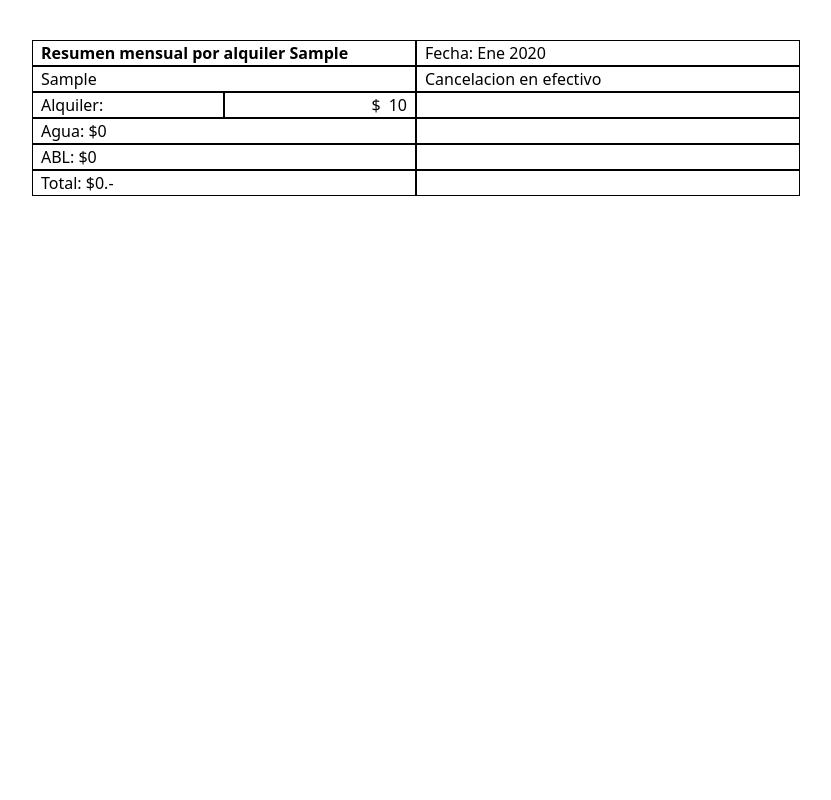
After one commit to NicoRepa/GestionateAlquiler, a Django app: page /alquiler/imprimir_alquileres/ in a window 1280 px wide. The commit adds this page. Shown: the whole page, without its empty margins (224-1055 px from the left). Run offline with Django 5.2, Linux system fonts and the light colour scheme; tables that the repository leaves empty hold one stand-in row (values such as "Sample post"); some web fonts are replaced.

Commit message:
mejoras en los formularios y creacion de 'imprimir_alquiler.html'

```diff
--- a/apps/alquiler/models.py
+++ b/apps/alquiler/models.py
@@ -8,7 +8,7 @@ class Alquiler(models.Model):
     Fecha_contrato = models.DateField()
     Precio_mensual = models.IntegerField()
     Meses_actualizacion_IPC = models.IntegerField()
-    Porcentaje_actualizacion = models.DecimalField(max_digits=4, decimal_places=2)
+    Porcentaje_actualizacion = models.DecimalField(max_digits=4, decimal_places=2, blank=True, null=True, default=0)
 
 class Dueno(models.Model):
     Nombre = models.CharField()
--- a/apps/alquiler/templates/formularioalquiler.html
+++ b/apps/alquiler/templates/formularioalquiler.html
@@ -34,10 +34,7 @@
                                     <label for="id_Meses_actualizacion_IPC" class="w-full">Meses actualizacion IPC:</label>
                                     <input type="number" name="Meses_actualizacion_IPC" required id="id_Meses_actualizacion_IPC" class="border-red-300 border-2 w-full outline-none">
                                 </div>
-                                <div class="flex flex-wrap m-1">
-                                    <label for="id_Porcentaje_actualizacion" class="w-full">Porcentaje de actualizacion</label>
-                                    <input type="number" step="any" name="Porcentaje_actualizacion" required id="id_Porcentaje_actualizacion" class="border-red-300 border-2 w-full outline-none">
-                                </div>
+
                                 <div class="flex justify-end mt-4 mb-4">
                                     <button type="submit" class="glass-blue p-2 rounded-lg hover:cursor-pointer">Crear</button>
                                 </div>
--- a/apps/alquiler/templates/formularioeditaralquiler.html
+++ b/apps/alquiler/templates/formularioeditaralquiler.html
@@ -35,7 +35,7 @@
                                 </div>
                                 <div class="flex flex-wrap m-1">
                                     <label for="id_Porcentaje_actualizacion" class="w-full">Porcentaje de actualizacion</label>
-                                    <input type="number" step="any" name="Porcentaje_actualizacion" required id="id_Porcentaje_actualizacion" class="border-red-300 border-2 w-full outline-none" value="">
+                                    <input type="number" step="any" name="Porcentaje_actualizacion" id="id_Porcentaje_actualizacion" class="border-red-300 border-2 w-full outline-none" value="{{alquiler.Porcentaje_actualizacion}}" disabled>
                                 </div>
                                 <div class="flex justify-end mt-4 mb-4">
                                     <button type="submit" class="glass-blue p-2 rounded-lg hover:cursor-pointer" title="Guardar cambios">Guardar</button>
--- /dev/null
+++ b/apps/alquiler/templates/imprimir_alquiler.html
@@ -0,0 +1,49 @@
+{% load static %}
+<!DOCTYPE html>
+<html lang="en">
+<head>
+    <meta charset="UTF-8">
+    <meta name="viewport" content="width=device-width, initial-scale=1.0">
+    <link href="../static/output.css" rel="stylesheet">
+    <link rel="stylesheet" href="../../../static/styles/styles.css">
+    <title>Mis alquileres | Imprimir</title>
+    <link rel="shortcut icon" href="../../../static/icon.ico" type="image/x-icon">
+    <link rel="stylesheet" href="https://cdn.jsdelivr.net/npm/bootstrap-icons@1.13.1/font/bootstrap-icons.min.css">
+</head>
+<body class="bg-white flex flex-col min-h-screen">
+    <main class="flex-grow">
+        <div class="xl:ml-64 xl:mr-64 lg:ml-16 lg:mr-16 mt-10 flex flex-col">
+            {% for alquiler in alquileres %}
+            <div class="flex">
+                <div class="w-[50%] border border-black font-bold pl-2"><span class=" mr-2">Resumen mensual por alquiler {{ alquiler.Direccion_Propiedad }}</span></div>
+                <div class="w-[50%] border border-black font-medium"><span class="ml-2 mr-2">Fecha: {{ alquiler.Fecha_contrato|date:'M Y' }}</span></div>
+            </div>
+            <div class="flex">
+                <div class="w-[50%] border border-black font-medium"><span class="ml-2 mr-2">{{ alquiler.Inquilino }}</span></div>
+                <div class="w-[50%] border border-black font-medium"><span class="ml-2 mr-2">Cancelacion en efectivo</span></div>
+            </div>
+            <div class="flex">
+                <div class="w-[25%] border border-black font-medium"><span class="ml-2 mr-2">Alquiler:</span></div>
+                <div class="w-[25%] border border-black flex justify-end font-medium"><span class="ml-2 mr-2">$</span><span class=" mr-2">{{ alquiler.Precio_mensual }}</span></div>
+                <div class="w-[50%] border border-black"></div>
+            </div>
+            <div class="flex">
+                <div class="w-[50%] border border-black font-medium"><span class="ml-2 mr-2">Agua: $0</span></div>
+                <div class="w-[50%] border border-black"></div>
+            </div>
+            <div class="flex">
+                <div class="w-[50%] border border-black font-medium"><span class="ml-2 mr-2">ABL: $0</span></div>
+                <div class="w-[50%] border border-black"></div>
+            </div>
+            <div class="flex">
+                <div class="w-[50%] border border-black font-medium"><span class="ml-2 mr-2">Total: $0.-</span></div>
+                <div class="w-[50%] border border-black"></div>
+            </div>
+            <br>
+            {% endfor %}
+        </div>
+    </main>
+
+<script src="/static/mis_alquileres.js"></script>
+</body>
+</html>
--- a/apps/alquiler/templates/mis_alquileres.html
+++ b/apps/alquiler/templates/mis_alquileres.html
@@ -48,4 +48,5 @@
 
 
 <script src="/static/mis_alquileres.js"></script>
+<div class="-z-20 bg-base absolute inset-0 mt-60"></div>
 {% endblock %}
--- a/apps/alquiler/urls.py
+++ b/apps/alquiler/urls.py
@@ -1,5 +1,5 @@
 from django.urls import path
-from apps.alquiler.views import AlquilerView, CrearAlquilerView, CrearDuenoView, EditarAlquilerView, EliminarAlquilerView
+from apps.alquiler.views import AlquilerView, CrearAlquilerView, CrearDuenoView, EditarAlquilerView, EliminarAlquilerView, ImprimirAlquilerView
 from django.conf.urls.static import static
 from django.conf import settings
 from . import views
@@ -9,5 +9,6 @@ urlpatterns=[
     path("crearalquiler/",CrearAlquilerView.as_view(), name="crear_alquiler"),
     path("creardueno/",CrearDuenoView.as_view(), name="crear_dueno"),
     path("editaralquiler/<int:pk>",EditarAlquilerView.as_view(), name="editar_alquiler"),
-    path("eliminaralquiler/<int:pk>",EliminarAlquilerView.as_view(), name="eliminar_alquiler")
+    path("eliminaralquiler/<int:pk>",EliminarAlquilerView.as_view(), name="eliminar_alquiler"),
+    path("imprimir_alquileres/",ImprimirAlquilerView.as_view(), name="imprimir_alquileres")
 ]+ static(settings.MEDIA_URL, document_root=settings.MEDIA_ROOT)
--- a/apps/alquiler/views.py
+++ b/apps/alquiler/views.py
@@ -67,3 +67,13 @@ class EliminarAlquilerView(DeleteView):
     def post(self, request, *args, **kwargs):
         messages.success(request, "La propiedad ha sido eliminada exitosamente.")
         return super().delete(request, *args, **kwargs)
+
+class ImprimirAlquilerView(ListView):
+    model = Alquiler
+    template_name = "imprimir_alquiler.html"
+    context_object_name = 'alquileres'
+    def get_context_data(self, **kwargs):
+        context = super().get_context_data(**kwargs)
+        # Pasa una instancia vacía del formulario para renderizarla
+        context['form'] = CrearAlquilerForm()
+        return context
--- a/gestionatealquiler/settings.py
+++ b/gestionatealquiler/settings.py
@@ -106,7 +106,7 @@ AUTH_PASSWORD_VALIDATORS = [
 # Internationalization
 # https://docs.djangoproject.com/en/5.2/topics/i18n/
 
-LANGUAGE_CODE = 'en'
+LANGUAGE_CODE = 'es'
 
 TIME_ZONE = 'America/Argentina/Buenos_Aires'
 
--- a/static/output.css
+++ b/static/output.css
@@ -13,6 +13,7 @@
     --color-red-600: oklch(57.7% 0.245 27.325);
     --color-gray-100: oklch(96.7% 0.003 264.542);
     --color-gray-300: oklch(87.2% 0.01 258.338);
+    --color-black: #000;
     --color-white: #fff;
     --spacing: 0.25rem;
     --container-xs: 20rem;
@@ -27,6 +28,7 @@
     --text-5xl--line-height: 1;
     --font-weight-medium: 500;
     --font-weight-bold: 700;
+    --font-weight-black: 900;
     --radius-sm: 0.25rem;
     --radius-lg: 0.5rem;
     --radius-2xl: 1rem;
@@ -237,11 +245,20 @@
   .mr-2 {
     margin-right: calc(var(--spacing) * 2);
   }
+  .mb-2 {
+    margin-bottom: calc(var(--spacing) * 2);
+  }
+  .mb-3 {
+    margin-bottom: calc(var(--spacing) * 3);
+  }
   .mb-3\.5 {
     margin-bottom: calc(var(--spacing) * 3.5);
   }
   .mb-4 {
     margin-bottom: calc(var(--spacing) * 4);
+  }
+  .ml-2 {
+    margin-left: calc(var(--spacing) * 2);
   }
   .block {
     display: block;
@@ -273,6 +293,18 @@
   .w-5 {
     width: calc(var(--spacing) * 5);
   }
+  .w-\[20\%\] {
+    width: 20%;
+  }
+  .w-\[25\%\] {
+    width: 25%;
+  }
+  .w-\[30\%\] {
+    width: 30%;
+  }
+  .w-\[50\%\] {
+    width: 50%;
+  }
   .w-full {
     width: 100%;
   }
@@ -335,6 +384,10 @@
   .rounded-sm {
     border-radius: var(--radius-sm);
   }
+  .border {
+    border-style: var(--tw-border-style);
+    border-width: 1px;
+  }
   .border-2 {
     border-style: var(--tw-border-style);
     border-width: 2px;
@@ -342,6 +395,9 @@
   .border-t {
     border-top-style: var(--tw-border-style);
     border-top-width: 1px;
+  }
+  .border-black {
+    border-color: var(--color-black);
   }
   .border-gray-100 {
     border-color: var(--color-gray-100);
@@ -391,8 +450,14 @@
   .pt-14 {
     padding-top: calc(var(--spacing) * 14);
   }
+  .pr-2 {
+    padding-right: calc(var(--spacing) * 2);
+  }
   .pb-10 {
     padding-bottom: calc(var(--spacing) * 10);
+  }
+  .pl-2 {
+    padding-left: calc(var(--spacing) * 2);
   }
   .font-TikTok-sans {
     font-family: var(--font-TikTok-sans);
@@ -557,6 +633,11 @@
   inherits: false;
   initial-value: 0 0 #0000;
 }
+@property --tw-outline-style {
+  syntax: "*";
+  inherits: false;
+  initial-value: solid;
+}
 @layer properties {
   @supports ((-webkit-hyphens: none) and (not (margin-trim: inline))) or ((-moz-orient: inline) and (not (color:rgb(from red r g b)))) {
     *, ::before, ::after, ::backdrop {
@@ -579,6 +660,7 @@
       --tw-ring-offset-width: 0px;
       --tw-ring-offset-color: #fff;
       --tw-ring-offset-shadow: 0 0 #0000;
+      --tw-outline-style: solid;
     }
   }
 }
--- a/templates/base.html
+++ b/templates/base.html
@@ -18,7 +18,7 @@
     {% block content %}
     <!-- Este bloque guarda el contenido de cada página -->
     {% endblock %}
-    <div class="-z-20 bg-base absolute inset-0 mt-60"></div>
+
 
     </main>
 {% include './footer.html' %}
```
Also changed, not shown: other parts of static/output.css (+43 -3 lines), apps/alquiler/migrations/0005_alter_alquiler_meses_actualizacion_ipc.py (added), apps/alquiler/migrations/0006_alter_alquiler_meses_actualizacion_ipc_and_more.py (added), apps/alquiler/migrations/0007_alter_alquiler_porcentaje_actualizacion.py (added), apps/alquiler/migrations/0008_alter_alquiler_porcentaje_actualizacion.py (added).
